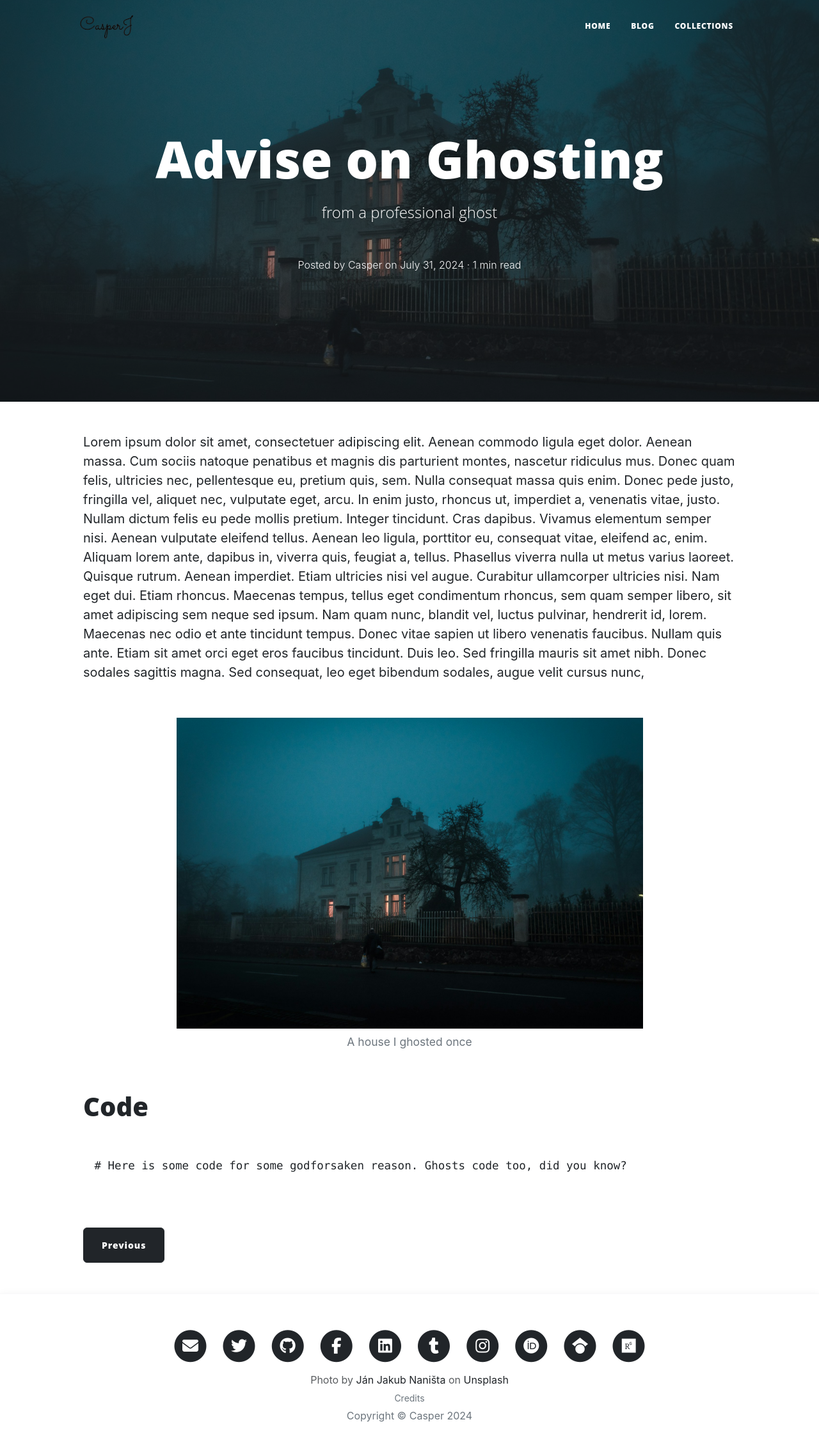
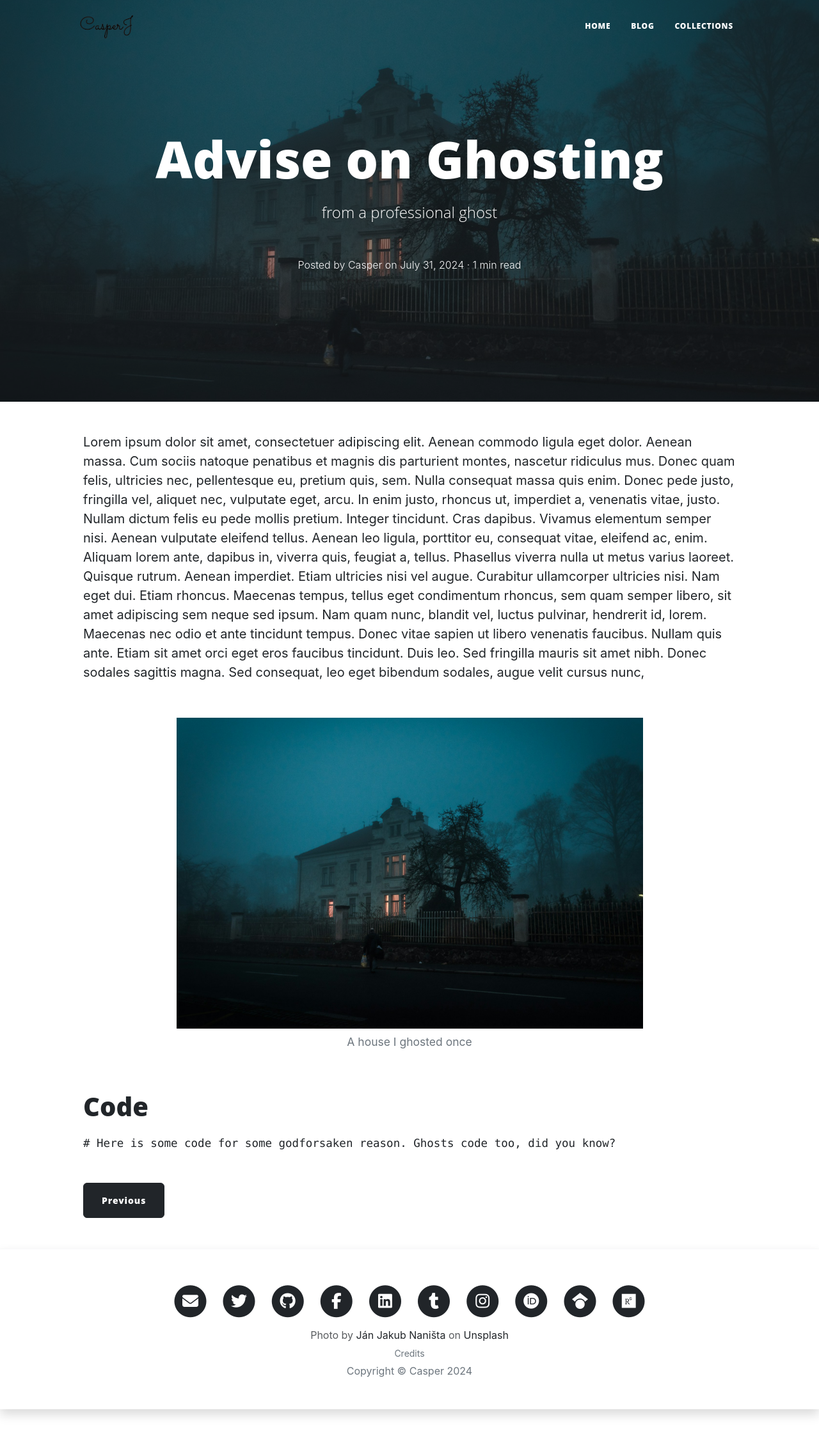
Before and after one commit to jkehelwala/jekyll-theme-ghostiee, a Jekyll site: the page built from _posts/2024-08-01-advise-on-ghosting.md, in a window 1280 px wide. Shown: the whole page at 64% size. Built offline with Jekyll 4.4.1, drawn with Linux system fonts in a browser that asks for light colours.

Commit message:
Bug fixes

```diff
--- a/_data/socials.yml
+++ b/_data/socials.yml
@@ -34,3 +34,7 @@
   enabled: true
   link: "https://www.researchgate.net/profile/#"
   faicon: "fab fa-researchgate"
+- name: Medium
+  enabled: false
+  link: 'https://medium.com/#'
+  faicon: "fab fa-medium"
--- a/_includes/footer.html
+++ b/_includes/footer.html
@@ -7,7 +7,11 @@
               <div class="text-center text-body-secondary fs-6 custom-cred-link">{{ page.credits | markdownify | remove: '<p>' | remove: '</p>' }}</div>
               {% endif %}
               <div class="text-center text-muted fs-6 my-1"> <small> <a class="link-secondary" href="/credits/">Credits</a> </small> </div>
-              <div class="text-center text-muted fs-6">Copyright &copy; {{ site.author }} {{ 'now' | date: "%Y" }} </div>
+              <div class="text-center text-muted fs-6">Copyright &copy;
+                {% if site.author and site.author != "" %}
+                {{ site.author }}
+                {% endif %}
+                {{ 'now' | date: "%Y" }} </div>
           </div>
       </div>
   </div>
--- a/_includes/header.html
+++ b/_includes/header.html
@@ -23,7 +23,7 @@
             {% if page.layout == 'post' %}
             <div class="clearfix mt-5">
             <span class="fs-6 fw-light text-light"> Posted
-              {% if site.author %}
+              {% if site.author and site.author != "" %}
               by {{ site.author }}
               {% endif %}
               on
--- a/_includes/nav.html
+++ b/_includes/nav.html
@@ -1,7 +1,7 @@
 <nav class="navbar navbar-expand-lg navbar-light" id="mainNav">
     <div class="container px-4 px-lg-5">
         <!-- <a class="navbar-brand" href="index.html">Start Bootstrap</a> -->
-        <a class="navbar-brand" href="#">
+        <a class="navbar-brand" href="/">
           <img src="{{ site.data.home.img.navlogo }}" alt="Logo" class="d-inline-block align-text-top">
         </a>
         <button class="navbar-toggler" type="button" data-bs-toggle="collapse" data-bs-target="#navbarResponsive" aria-controls="navbarResponsive" aria-expanded="false" aria-label="Toggle navigation">
--- a/_includes/socials.html
+++ b/_includes/socials.html
@@ -1,5 +1,5 @@
 <ul class="list-inline text-center">
-    {% if site.email %}
+    {% if site.email and site.email != "" %}
     <li class="list-inline-item pt-2">
       <a href="mailto:{{ site.email | encode_email }}">
         <span class="fa-stack fa-lg">
--- a/assets/css/custom.scss
+++ b/assets/css/custom.scss
@@ -32,14 +32,6 @@
     text-align: center;
 }
 
-code {
-  display: block;
-  border-radius: 1em;
-  margin-top: 1em;
-  margin-bottom: 1em;
-  padding: 1em;
-}
-
 .card {
   font-size: 0.9em;
 }
```
Also changed, not shown: README.md, 1 other file.
